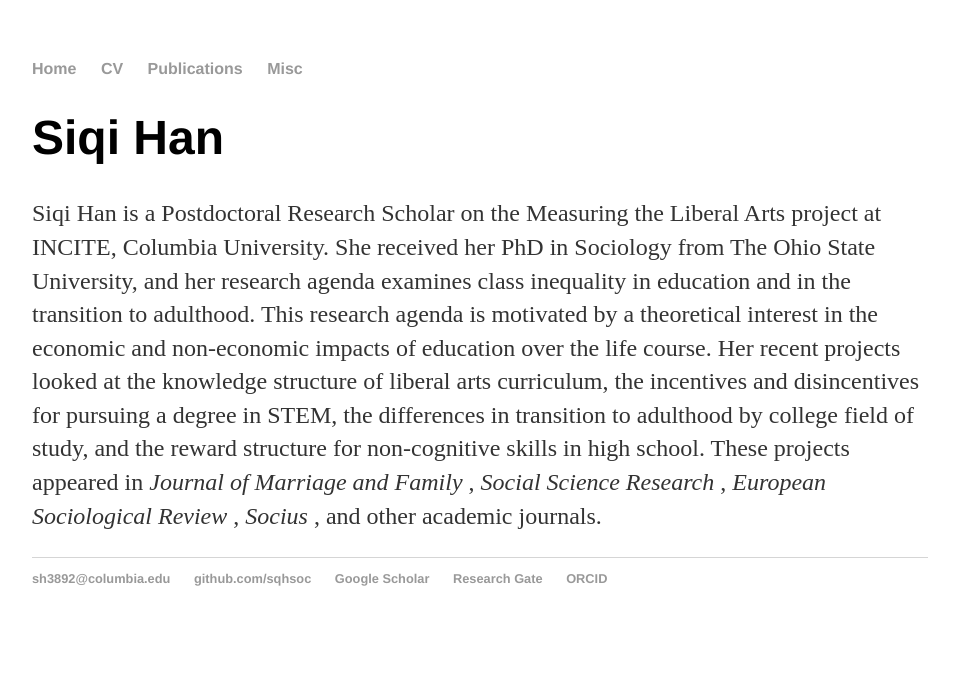
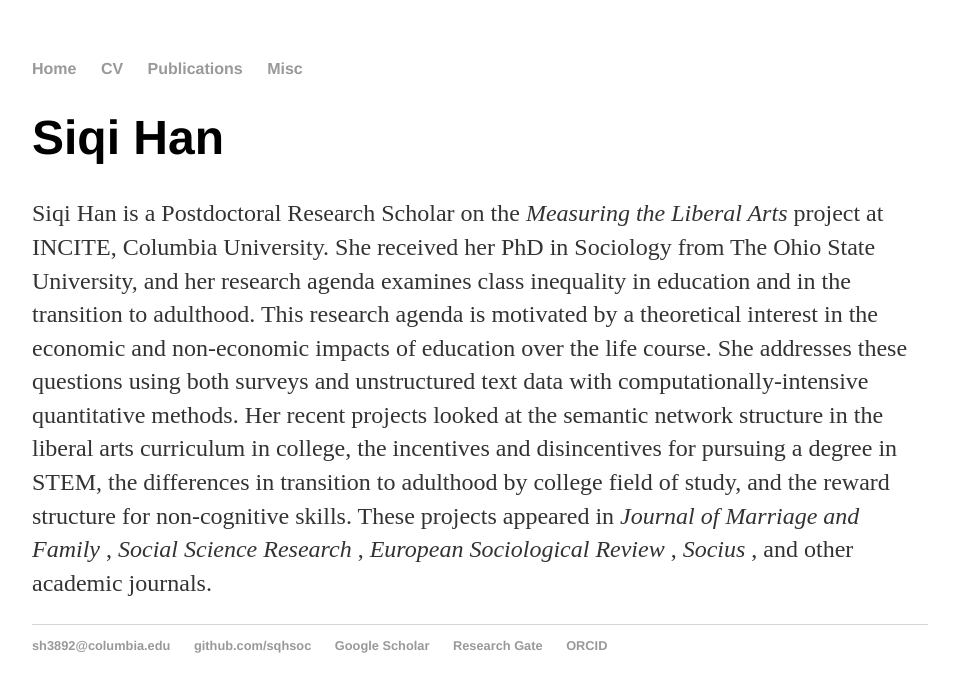
Before and after one commit to sqhsoc/sqhsoc.github.io, a Jekyll site: the page built from index.html, in a window 1280 px wide. Shown: the top 692 px of the page, without its empty margins (160-1119 px from the left). Built offline with Jekyll 4.4.1, drawn with Linux system fonts in a browser that asks for light colours.

Commit message:
updated index

```diff
--- a/index.html
+++ b/index.html
@@ -4,5 +4,5 @@ title: Siqi Han
 ---
 <div class="blurb">
 	<h1>Siqi Han</h1>
-		<p> Siqi Han is a Postdoctoral Research Scholar on the Measuring the Liberal Arts project at INCITE, Columbia University. She received her PhD in Sociology from The Ohio State University, and her research agenda examines class inequality in education and in the transition to adulthood. This research agenda is motivated by a theoretical interest in the economic and non-economic impacts of education over the life course. Her recent projects looked at the knowledge structure of liberal arts curriculum, the incentives and disincentives for pursuing a degree in STEM, the differences in transition to adulthood by college field of study, and the reward structure for non-cognitive skills in high school. These projects appeared in <i>Journal of Marriage and Family</i> , <i> Social Science Research</i> , <i>European Sociological Review</i> , <i>Socius</i> , and other academic journals. </p>
+		<p> Siqi Han is a Postdoctoral Research Scholar on the <i>Measuring the Liberal Arts</i> project at INCITE, Columbia University. She received her PhD in Sociology from The Ohio State University, and her research agenda examines class inequality in education and in the transition to adulthood. This research agenda is motivated by a theoretical interest in the economic and non-economic impacts of education over the life course. She addresses these questions using both surveys and unstructured text data with computationally-intensive quantitative methods. Her recent projects looked at the semantic network structure in the liberal arts curriculum in college, the incentives and disincentives for pursuing a degree in STEM, the differences in transition to adulthood by college field of study, and the reward structure for non-cognitive skills. These projects appeared in <i>Journal of Marriage and Family</i> , <i> Social Science Research</i> , <i>European Sociological Review</i> , <i>Socius</i> , and other academic journals. </p>
 </div><!-- /.blurb -->
```
